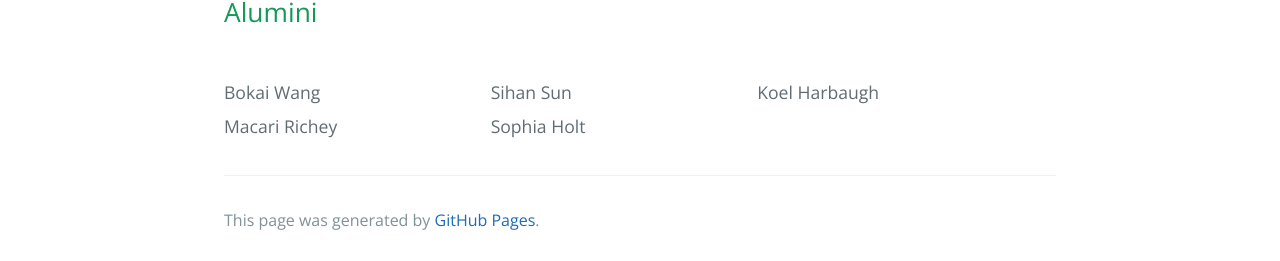
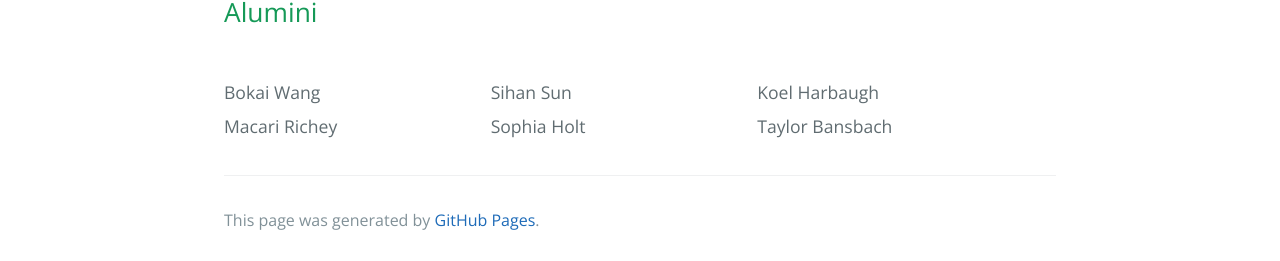
Before and after one commit to Hanmt-Lab/Hanmt-Lab.github.io, a Jekyll site: the page built from people/index.html, in a window 1280 px wide. Shown: the part 1505-1766 px from the top of the page. Built offline with Jekyll 4.4.1, drawn with Linux system fonts in a browser that asks for light colours.

Commit message:
Update index.html

```diff
--- a/people/index.html
+++ b/people/index.html
@@ -53,4 +53,5 @@ group: members
     <div>Koel Harbaugh</div>
     <div>Macari Richey</div>
     <div>Sophia Holt</div>
+    <div>Taylor Bansbach</div>
   </div>
```
